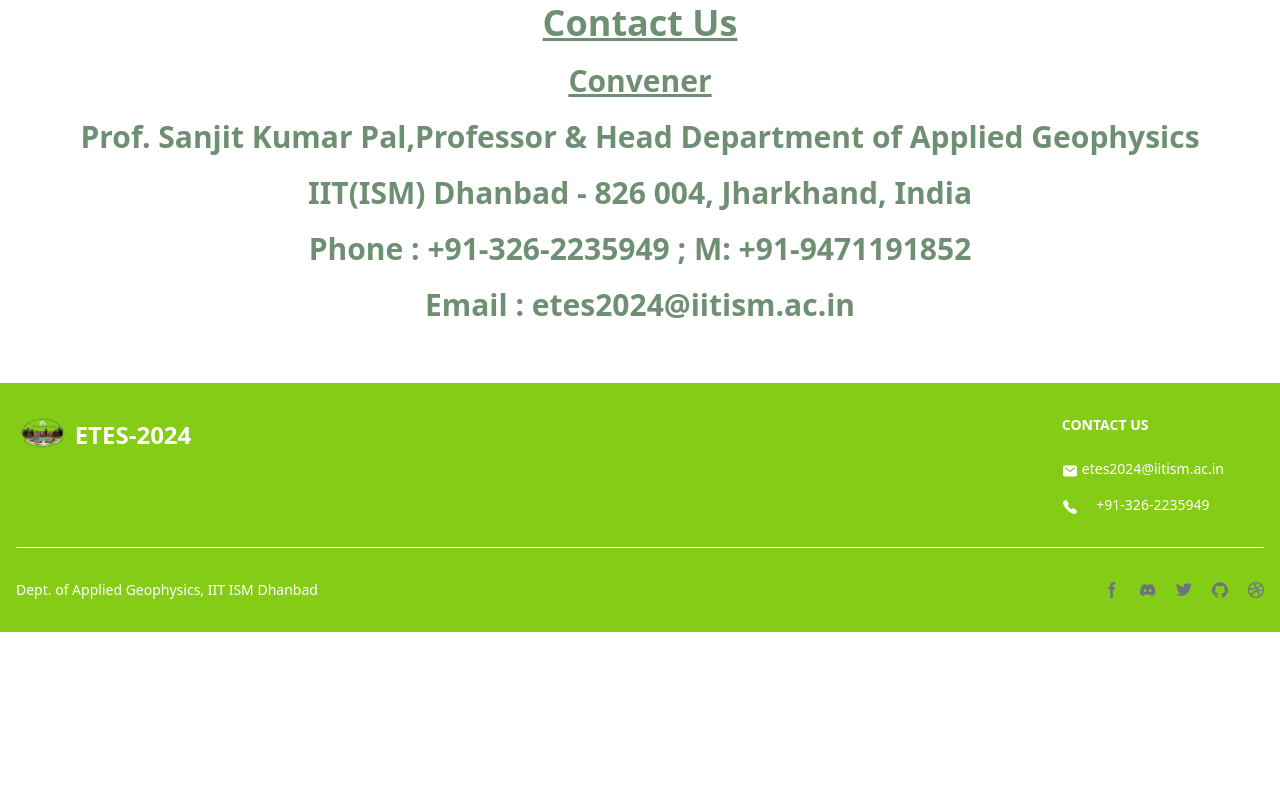
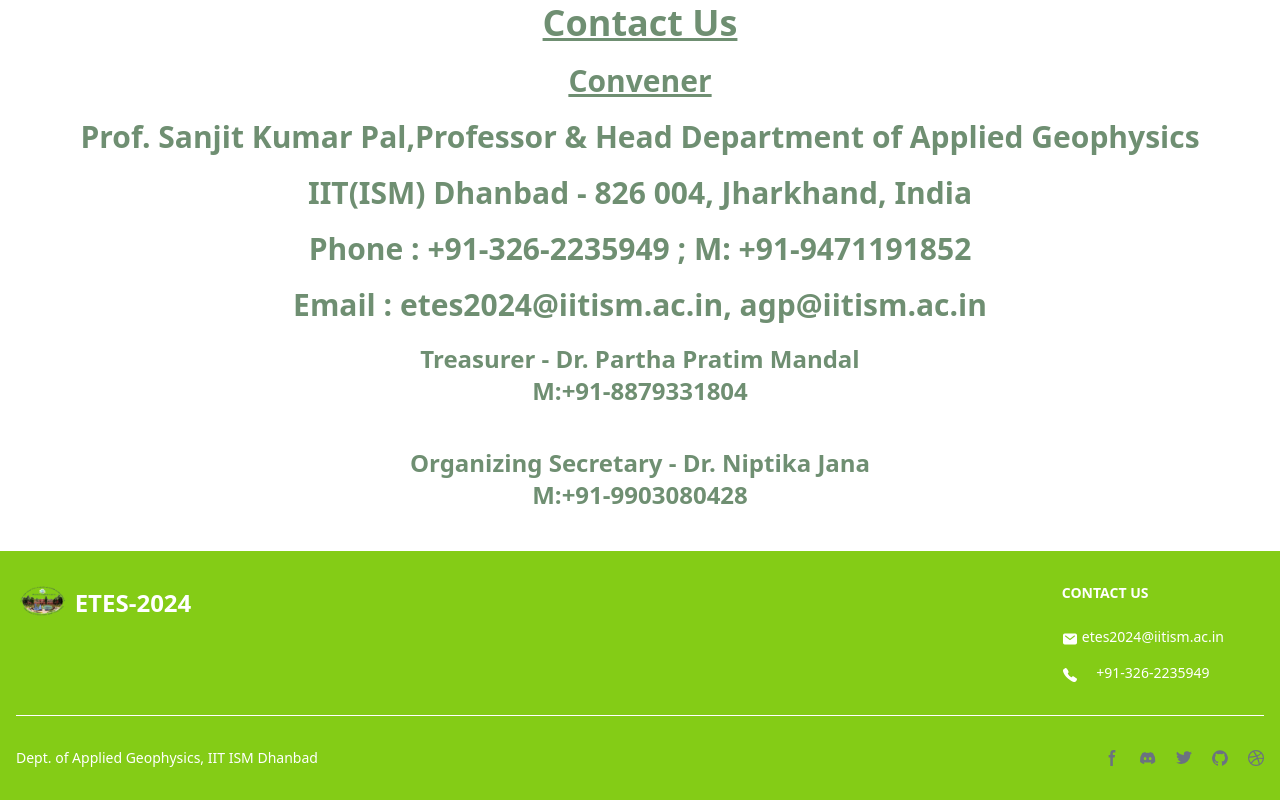
Before and after one commit to Ratul-Saha-003/ETES, a plain HTML site: page html/contact.html in a window 1280 px wide. Shown: the part 797-1597 px from the top of the page. Before the commit the page ends 1429 px from the top, so only its background shows below. Drawn offline with nearby package versions, Linux system fonts and the light colour scheme.

Commit message:
Contact Us updated

```diff
--- a/html/contact.html
+++ b/html/contact.html
@@ -35,7 +35,7 @@
           <button
             data-collapse-toggle="navbar-dropdown"
             type="button"
-            class="inline-flex items-center p-2 w-10 h-10 justify-center text-sm text-gray-500 rounded-lg md:hidden hover:bg-gray-100 focus:outline-none focus:ring-2 focus:ring-gray-200"
+            class="inline-flex items-center p-2 w-15 h-15 justify-center text-sm text-gray-900 rounded-lg bg-opacity-40 backdrop-blur-xl md:hidden hover:bg-gray-100 focus:outline-none focus:ring-2 focus:ring-gray-200"
             aria-controls="navbar-dropdown"
             aria-expanded="false"
           >
@@ -202,7 +202,19 @@
         Phone : +91-326-2235949 ; M: +91-9471191852
       </h1>
       <h1 class="text-3xl font-bold flex justify-center items-center my-5">
-        Email : etes2024@iitism.ac.in
+        Email : etes2024@iitism.ac.in, agp@iitism.ac.in
+      </h1>
+      <h1 class="text-2xl font-bold flex justify-center items-center mt-15">
+        Treasurer - Dr. Partha Pratim Mandal
+      </h1>
+      <h1 class="text-2xl font-bold flex justify-center items-center mb-10">
+        M:+91-8879331804
+      </h1>
+      <h1 class="text-2xl font-bold flex justify-center items-center mt-15">
+        Organizing Secretary - Dr. Niptika Jana
+      </h1>
+      <h1 class="text-2xl font-bold flex justify-center items-center">
+        M:+91-9903080428
       </h1>
 
       <div class="relative overflow-x-auto shadow-xl sm:rounded-lg"></div>
```
Also changed, not shown: html/abstract.html (+1 -1 lines), html/agp.html (+1 -1 lines), html/committee.html (+1 -1 lines), html/fees.html (+1 -1 lines), html/homepage.html (+1 -1 lines), html/iitism.html (+1 -1 lines), html/sponsor.html (+1 -1 lines).
